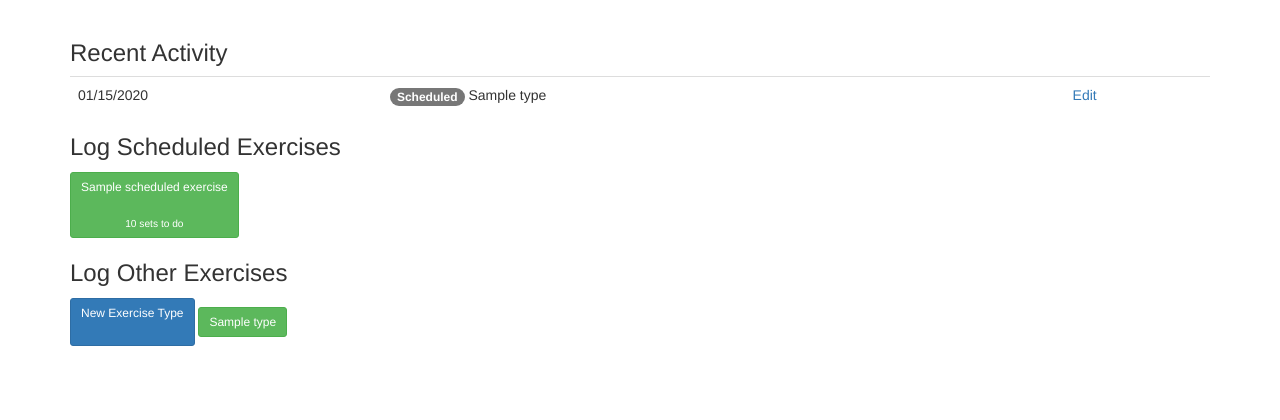
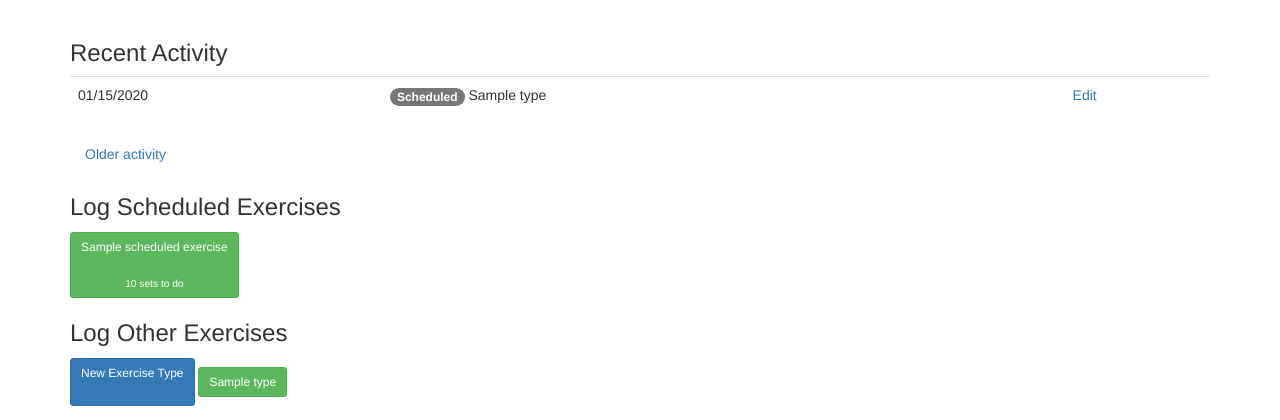
Before and after one commit to petegrace/fitness-logs, a Flask app: template app/templates/index.html in a window 1280 px wide. Shown: the part 72-492 px from the top of the page. Run offline with Flask 2, Linux system fonts and the light colour scheme; tables that the repository leaves empty hold one stand-in row (values such as "Sample post"); the template is opened without the code that fills it: values that come from a table or form of the project are taken from there, most other values are stand-ins (such as "Sample title", 1, 10 or a date in 2020); some libraries are stand-ins or nearby versions.

Commit message:
added pagination controls back

```diff
--- a/app/templates/index.html
+++ b/app/templates/index.html
@@ -29,6 +29,19 @@
 			</tr>
 		{% endfor %}
 	</table>
+
+	<ul class="nav">
+ 		{% if prev_url %}
+ 			<li class="nav-item">
+ 				<a class="nav-link" href="{{ prev_url }}">More recent activity</a>
+ 			</li>
+ 		{% endif %}
+ 		{% if next_url %}
+ 			<li class="nav-item">
+ 				<a class="nav-link" href="{{ next_url }}">Older activity</a>
+ 			</li>
+ 		{% endif %}
+ 	</ul>
 
 	{% if scheduled_exercises or has_completed_schedule %}
 		<h3>Log Scheduled Exercises</h3>
```
